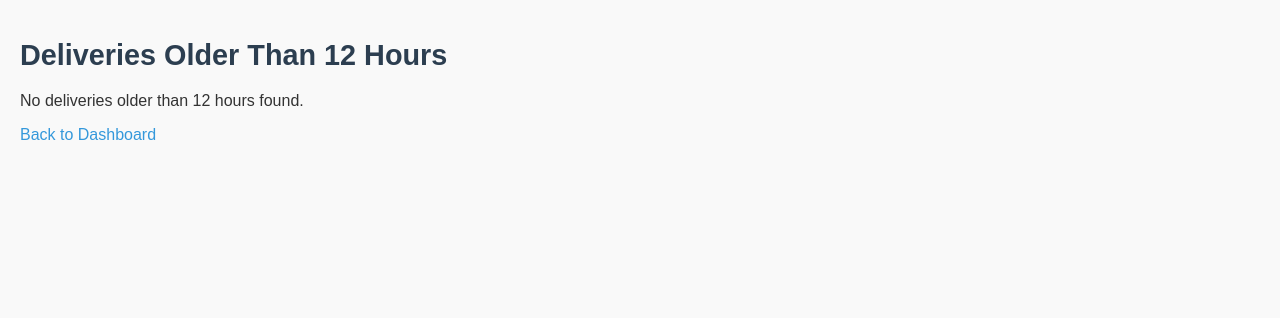
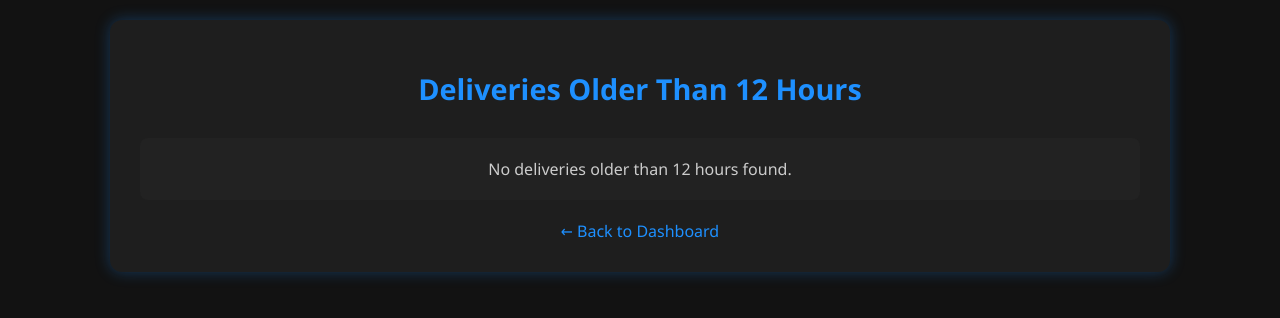
Before and after one commit to tinsae34/backend, a Flask app: template templates/old_deliveries.html in a window 1280 px wide. Shown: the top 318 px of the page. Run offline with Flask 3, Linux system fonts and the light colour scheme; the template is opened without the code that fills it, so the values that code supplies are empty.

Commit message:
modified old delivery by adding css

```diff
--- a/templates/old_deliveries.html
+++ b/templates/old_deliveries.html
@@ -5,12 +5,82 @@
     <meta charset="UTF-8" />
     <title>Old Deliveries (Older than 12 Hours)</title>
     <link rel="stylesheet" href="{{ url_for('static', filename='style.css') }}" />
+    <style>
+        body {
+            background-color: #121212;
+            color: #fff;
+            font-family: 'Segoe UI', Tahoma, Geneva, Verdana, sans-serif;
+            padding: 20px;
+        }
+
+        h1 {
+            text-align: center;
+            margin-bottom: 30px;
+            color: #1e90ff;
+        }
+
+        .container {
+            max-width: 1000px;
+            margin: auto;
+            background: #1e1e1e;
+            padding: 30px;
+            border-radius: 12px;
+            box-shadow: 0 0 15px rgba(30, 144, 255, 0.3);
+        }
+
+        table {
+            width: 100%;
+            border-collapse: collapse;
+            margin-top: 20px;
+        }
+
+        th,
+        td {
+            padding: 10px 15px;
+            text-align: left;
+            border: 1px solid #333;
+        }
+
+        th {
+            background-color: #1e90ff;
+            color: white;
+        }
+
+        tr:nth-child(even) {
+            background-color: #2a2a2a;
+        }
+
+        a {
+            color: #1e90ff;
+            text-decoration: none;
+        }
+
+        a:hover {
+            text-decoration: underline;
+        }
+
+        .back-link {
+            margin-top: 20px;
+            display: block;
+            text-align: center;
+        }
+
+        .no-data {
+            text-align: center;
+            padding: 20px;
+            background-color: #222;
+            border-radius: 8px;
+            color: #ccc;
+        }
+    </style>
 </head>
 
 <body>
+    <div class="container">
         <h1>Deliveries Older Than 12 Hours</h1>
+
         {% if deliveries %}
-    <table border="1" cellpadding="5" cellspacing="0">
+        <table>
             <thead>
                 <tr>
                     <th>ID</th>
@@ -45,10 +115,11 @@
             </tbody>
         </table>
         {% else %}
-    <p>No deliveries older than 12 hours found.</p>
+        <div class="no-data">No deliveries older than 12 hours found.</div>
         {% endif %}
 
-    <p><a href="{{ url_for('index') }}">Back to Dashboard</a></p>
+        <a href="{{ url_for('index') }}" class="back-link">← Back to Dashboard</a>
+    </div>
 </body>
 
 </html>
```
Lines whose indentation alone changed are shown as unchanged.
